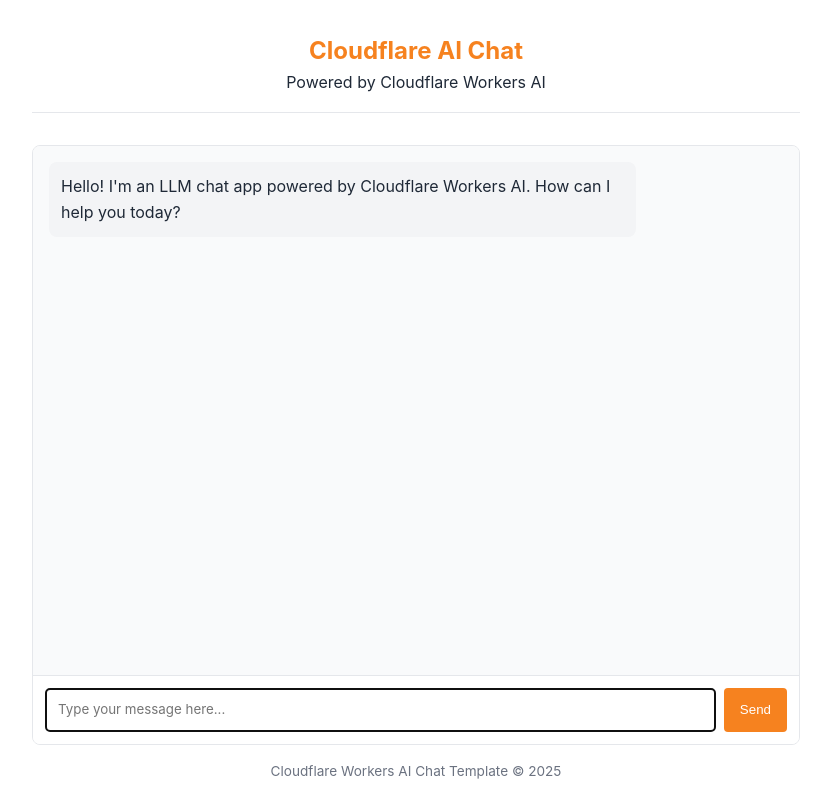
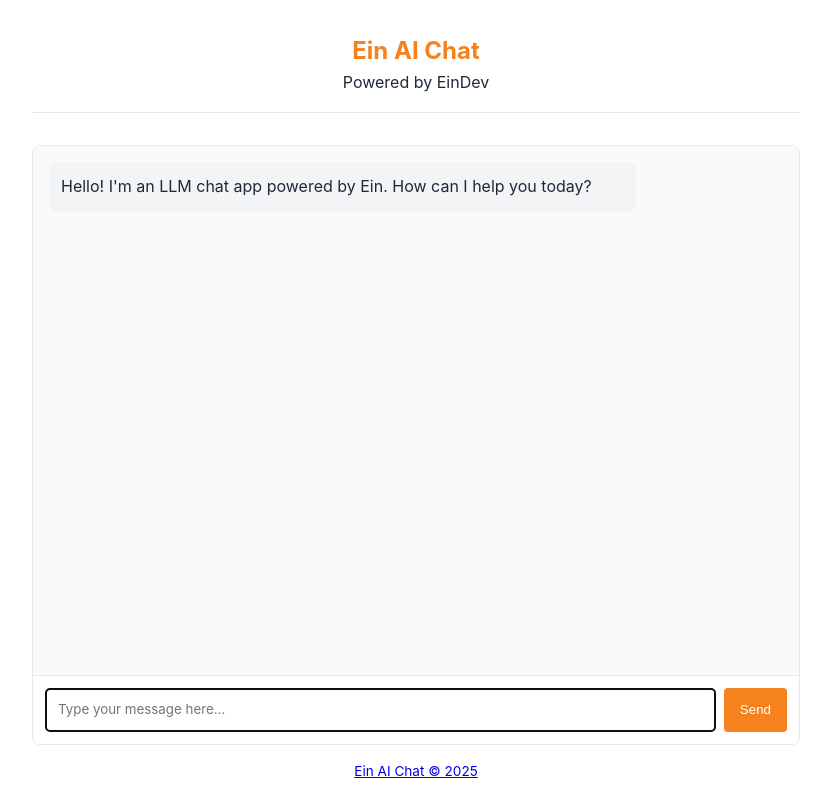
Before and after one commit to ehsanghaffar/ai-chat-cloudflare-worker, a website: page public/index.html in a window 1280 px wide. Shown: the whole page, without its empty margins (224-1055 px from the left). Drawn offline with Linux system fonts and the light colour scheme.

Commit message:
Add .gitignore and update README and project files

```diff
--- a/public/chat.js
+++ b/public/chat.js
@@ -1,10 +1,4 @@
-/**
- * LLM Chat App Frontend
- *
- * Handles the chat UI interactions and communication with the backend API.
- */
 
-// DOM elements
 const chatMessages = document.getElementById("chat-messages");
 const userInput = document.getElementById("user-input");
 const sendButton = document.getElementById("send-button");
@@ -15,7 +9,7 @@
   {
     role: "assistant",
     content:
-      "Hello! I'm an LLM chat app powered by Cloudflare Workers AI. How can I help you today?",
+      "Hello! I'm an LLM chat app powered by Ein AI. How can I help you today?",
   },
 ];
 let isProcessing = false;
--- a/public/index.html
+++ b/public/index.html
@@ -3,7 +3,7 @@
   <head>
     <meta charset="UTF-8" />
     <meta name="viewport" content="width=device-width, initial-scale=1.0" />
-    <title>LLM Chat App</title>
+    <title>Ein Chat App</title>
     <style>
       :root {
         --primary-color: #f6821f;
@@ -138,15 +138,15 @@
   </head>
   <body>
     <header>
-      <h1>Cloudflare AI Chat</h1>
-      <p>Powered by Cloudflare Workers AI</p>
+      <h1>Ein AI Chat</h1>
+      <p>Powered by EinDev</p>
     </header>
 
     <div class="chat-container">
       <div id="chat-messages" class="chat-messages">
         <div class="message assistant-message">
           <p>
-            Hello! I'm an LLM chat app powered by Cloudflare Workers AI. How can
+            Hello! I'm an LLM chat app powered by Ein. How can
             I help you today?
           </p>
         </div>
@@ -168,7 +168,7 @@
     </div>
 
     <footer>
-      <p>Cloudflare Workers AI Chat Template &copy; 2025</p>
+      <a href="https://ehsanghaffarii.ir" target="_blank">Ein AI Chat &copy; 2025</a>
     </footer>
 
     <!-- Chat app script -->
--- a/src/types.ts
+++ b/src/types.ts
@@ -1,6 +1,3 @@
-/**
- * Type definitions for the LLM chat application.
- */
 
 export interface Env {
   /**
```
Also changed, not shown: package.json (+3 -5 lines), src/index.ts (+0 -9 lines), README.md, 1 other file.
